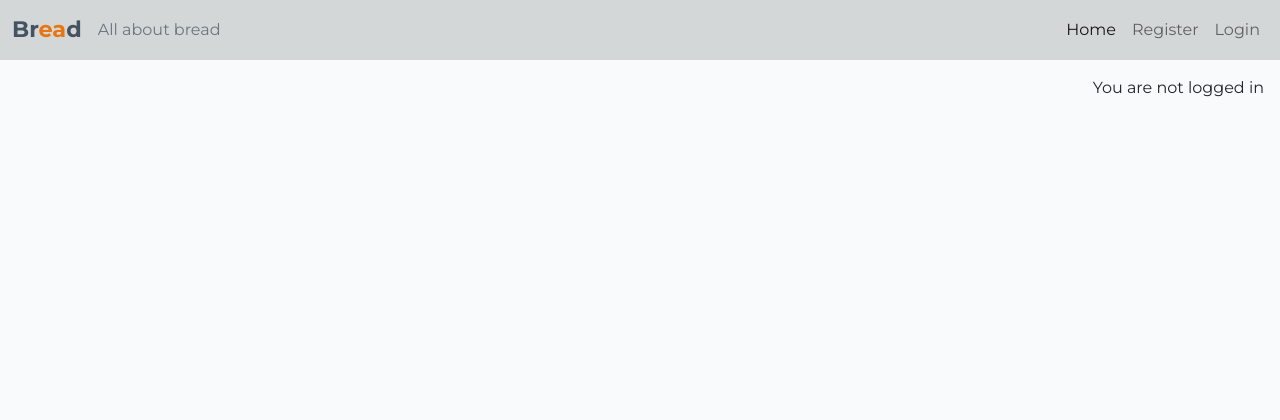
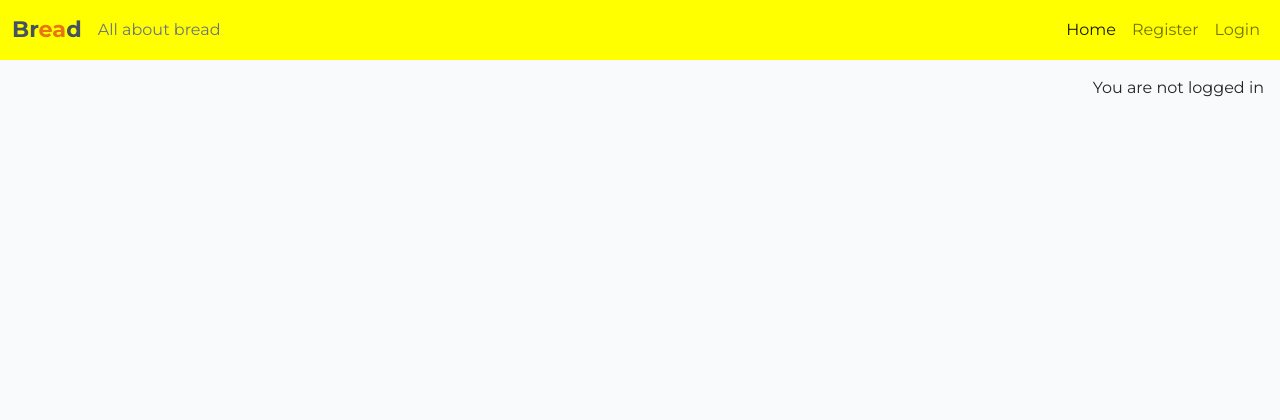
Before and after one commit to Judit3/blog-with-django, a Django app: page / in a window 1280 px wide. Shown: the top 420 px of the page. Run offline with Django 4.2, Linux system fonts and the light colour scheme; data that the repository does not hold is empty; some libraries are stand-ins or nearby versions.

Commit message:
test to know if the push works

```diff
--- a/static/css/style.css
+++ b/static/css/style.css
@@ -1,10 +1,12 @@
 body {
     font-family: Montserrat, sans-serif;
     background-color: #F9FAFC;
+
 }
 
 .navbar {
-    background-color: #d3d7d7;
+    /* background-color: #d3d7d7; */
+    background-color: yellow;
 }
 
 .brand {
```
